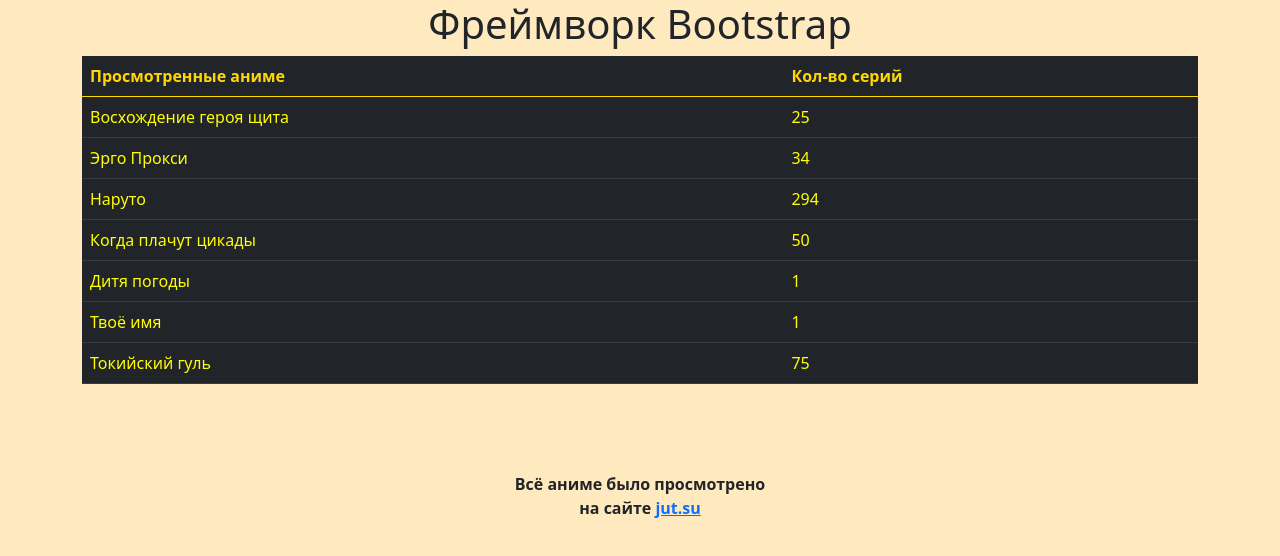
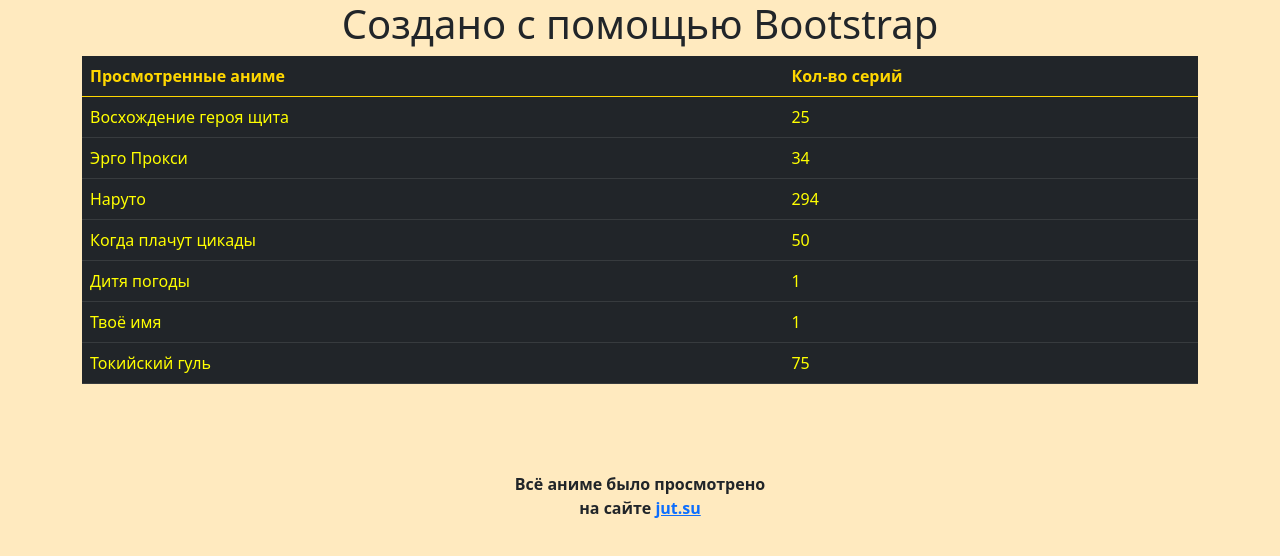
Before and after one commit to LinkWHorter/LinkWHorter.github.io, a plain HTML site: page index_2.html in a window 1280 px wide. Drawn offline with nearby package versions, Linux system fonts and the light colour scheme.

Commit message:
Update index_2.html

```diff
--- a/index_2.html
+++ b/index_2.html
@@ -36,7 +36,7 @@
 		</thead>
 
 		<tbody class="text_4">
-                        <h1 class="text_2">Фреймворк Bootstrap</h1>
+                        <h1 class="text_2">Создано с помощью Bootstrap</h1>
 			<tr>
 				<td>Восхождение героя щита</td>
 				<td>25</td>
```
